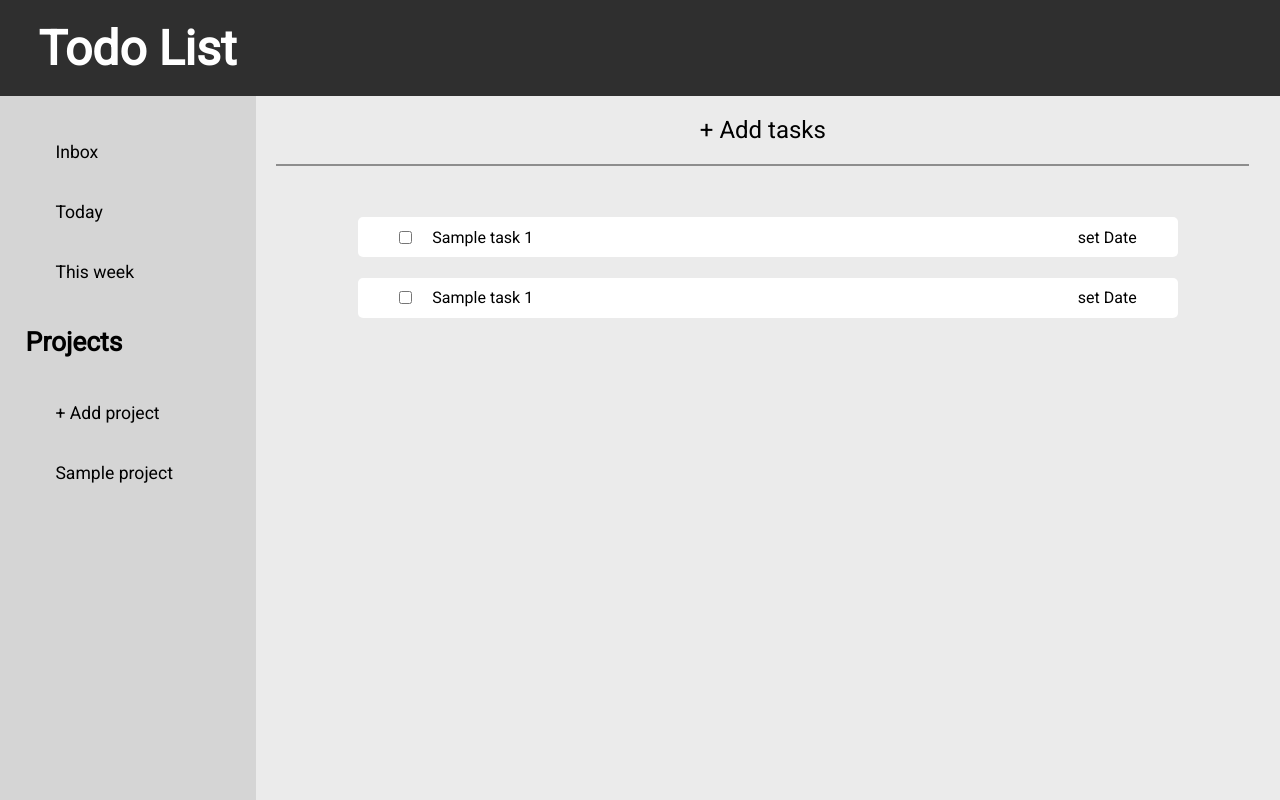
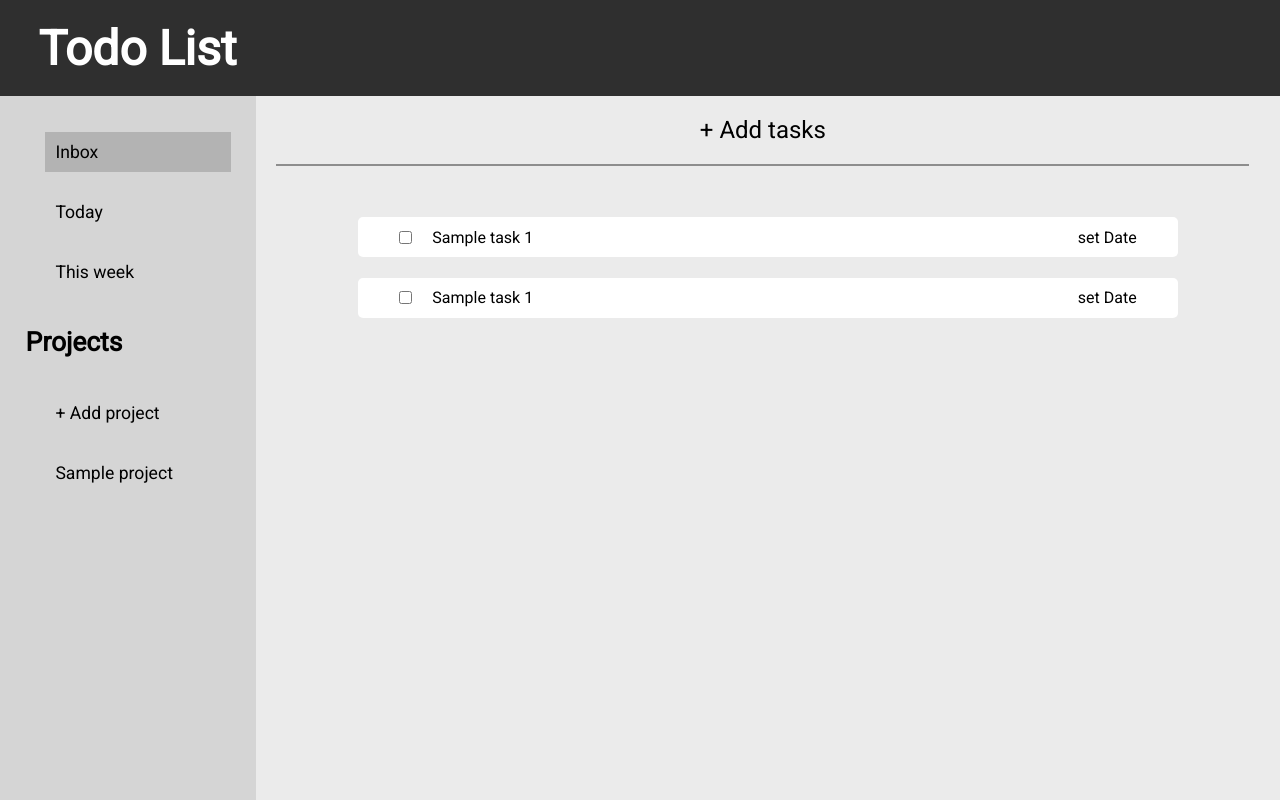
Before and after one commit to johnEdmon44/Todo-list, a website built with webpack: page dist/index.html in a window 1280 px wide. In both pictures the pointer is over the button "Inbox". Built offline with nearby package versions, Linux system fonts and the light colour scheme.

Commit message:
Add nav button hover effect

```diff
--- a/src/style.css
+++ b/src/style.css
@@ -67,10 +67,14 @@ nav ul {
 
 nav button {
   width: auto;
-  width: 85%;
+  width: 70%;
   margin-right: 15%;
   padding: 10px;
   margin-left: 15%;
+}
+
+nav button:hover {
+  background-color: rgb(179, 179, 179);
 }
 
 #nav-projects h1{
```
Also changed, not shown: dist/main.js.
